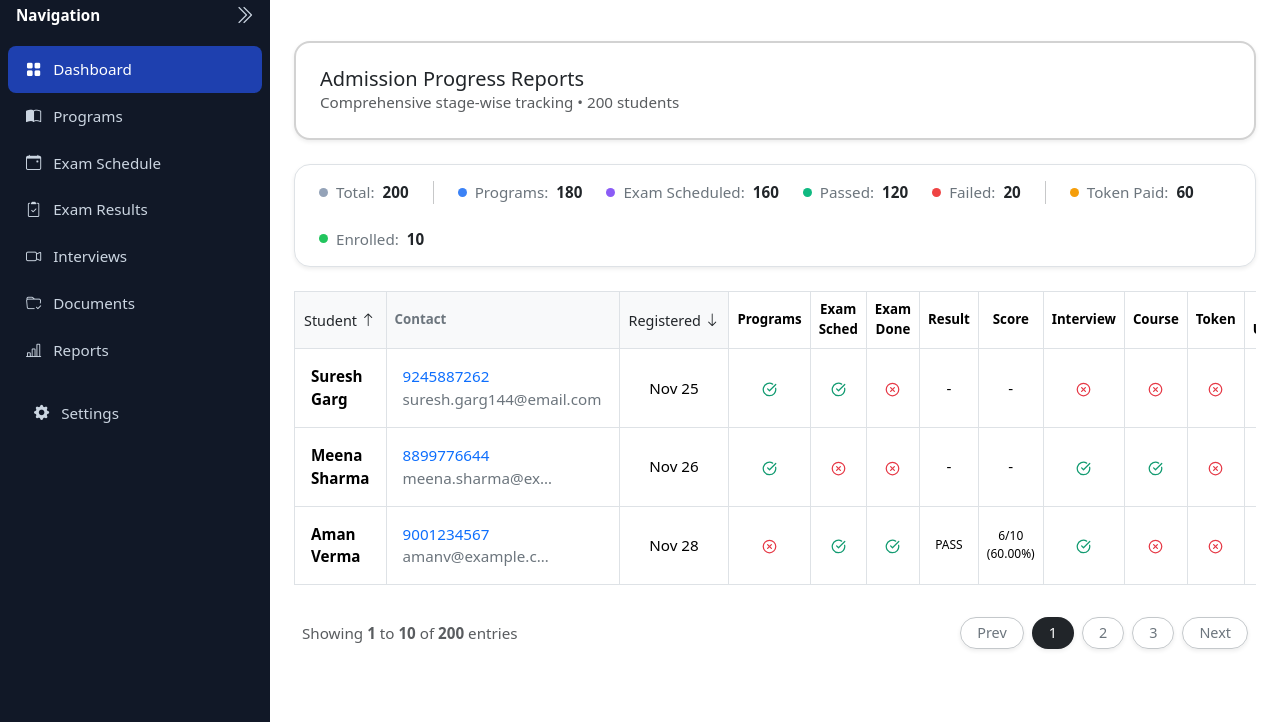
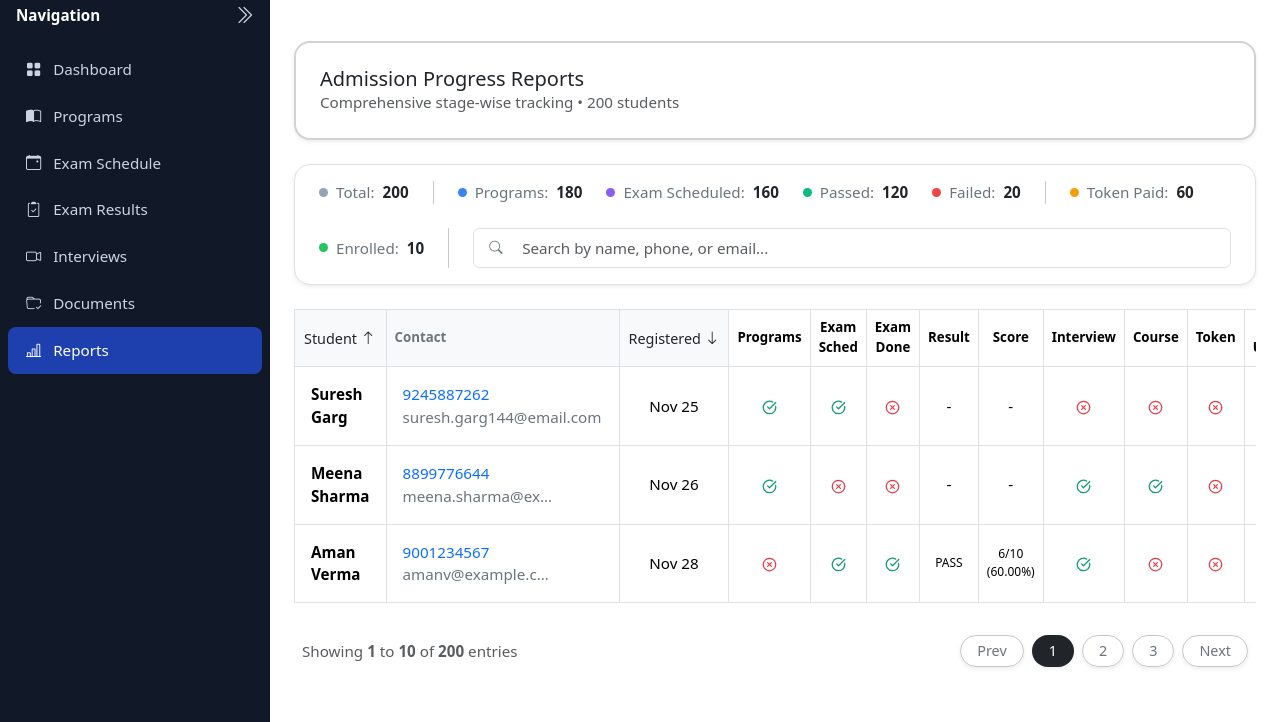
Before and after one commit to dhatchayani6/liveprojectlms, a PHP site: page /auth/admission/admin/reports.php in a window 1280 px wide. Shown: the part 78-800 px from the top of the page. Run offline with PHP 8.4, Linux system fonts and the light colour scheme.

Commit message:
added few changes in document

```diff
--- a/admission/admin/index.php
+++ b/admission/admin/index.php
@@ -175,7 +175,7 @@
 
                 <!-- DOCUMENT VERIFICATION -->
                 <div class="col-12 col-md-6">
-                    <a href="">
+                    <a href="documents-verification.php">
                         <div class="premium-card border border-2 rounded-4 p-4 position-relative overflow-hidden">
                             <div class="gradient-bg"></div>
 
@@ -196,7 +196,7 @@
 
                 <!-- ADMISSION REPORTS -->
                 <div class="col-12 col-md-6">
-                    <a href="">
+                    <a href="reports.php">
                         <div class="premium-card border border-2 rounded-4 p-4 position-relative overflow-hidden">
                             <div class="gradient-bg"></div>
 
--- a/admission/admin/reports.php
+++ b/admission/admin/reports.php
@@ -39,8 +39,18 @@
                 <!-- HEADER SECTION -->
                 <div class="col-12">
                     <div class="card border-2 rounded-4 p-4 shadow-sm page-header-card">
-                        <h4 class="mb-0 fs-5">Admission Progress Reports</h4>
-                        <span class="text-muted small">Comprehensive stage-wise tracking • 200 students</span>
+                        <div class="d-flex align-items-center">
+                            <!-- <a href="index.php">
+                                <button class="btn v-btn rounded-3 p-2">
+                                    <i class="bi bi-arrow-left"></i>
+                                </button>
+                            </a> -->
+
+                            <div>
+                                <h4 class="mb-0 fs-5">Admission Progress Reports</h4>
+                                <span class="text-muted small">Comprehensive stage-wise tracking • 200 students</span>
+                            </div>
+                        </div>
                     </div>
                 </div>
 
@@ -93,6 +103,16 @@
                                 <div class="stat-dot" style="background:#22c55e;"></div>
                                 <span class="text-secondary">Enrolled:</span>
                                 <span class="fw-bold text-dark">10</span>
+                            </div>
+
+                            <div class="vr"></div>
+
+                            <div class="d-flex align-items-center gap-2 flex-grow-1">
+                                <div class="position-relative w-100">
+                                    <i class="bi bi-search position-absolute top-50 translate-middle-y ms-3 text-secondary"></i>
+                                    <input type="text" class="form-control w-100 ps-5 py-2 rounded"
+                                        placeholder="Search by name, phone, or email...">
+                                </div>
                             </div>
                         </div>
 
--- a/admission/admin/sidebar.php
+++ b/admission/admin/sidebar.php
@@ -9,8 +9,6 @@
         <ul class="nav flex-column">
             <li><a class="nav-link text-white" href="index.php"><i class="bi bi-grid-fill me-2"></i> Dashboard</a>
             </li>
-            <!-- <li><a class="nav-link text-white" href="applications.php"><i class="bi bi-file-earmark-text me-2"></i>
-                    Applications</a></li> -->
             <li><a class="nav-link text-white" href="programs.php"><i class="bi bi-book-half me-2"></i> Programs</a>
             </li>
             <li><a class="nav-link text-white" href="exam_schedule.php"><i class="bi bi-calendar-event me-2"></i> Exam
@@ -19,15 +17,16 @@
                     Results</a></li>
             <li><a class="nav-link text-white" href="interviews.php"><i class="bi bi-camera-video me-2"></i>
                     Interviews</a></li>
-            <li><a class="nav-link text-white" href="documents.php"><i class="bi bi-folder-check me-2"></i>
+            <li><a class="nav-link text-white" href="documents-verification.php"><i class="bi bi-folder-check me-2"></i>
                     Documents</a></li>
             <li><a class="nav-link text-white" href="reports.php"><i class="bi bi-bar-chart-line me-2"></i> Reports</a>
             </li>
-            <li><a class="nav-link text-white" href="settings.php"><i class="bi bi-gear-fill me-2"></i> Settings</a>
-            </li>
+            <!-- <li><a class="nav-link text-white" href="settings.php"><i class="bi bi-gear-fill me-2"></i> Settings</a>
+            </li> -->
         </ul>
     </div>
 </div>
+
 <!-- Desktop Sidebar -->
 <div id="sidebar" class="d-none d-lg-block">
 
@@ -37,10 +36,8 @@
     </div>
 
     <ul class="nav flex-column px-2">
-        <li><a class="nav-link active" href="index.php"><i class="bi bi-grid-fill me-2"></i>
+        <li><a class="nav-link" href="index.php"><i class="bi bi-grid-fill me-2"></i>
                 <span>Dashboard</span></a></li>
-        <!-- <li><a class="nav-link" href="applications.php"><i class="bi bi-file-earmark-text me-2"></i>
-                <span>Applications</span></a></li> -->
         <li><a class="nav-link" href="programs.php"><i class="bi bi-book-half me-2"></i> <span>Programs</span></a></li>
         <li><a class="nav-link" href="exam_schedule.php"><i class="bi bi-calendar-event me-2"></i> <span>Exam
                     Schedule</span></a></li>
@@ -48,15 +45,15 @@
                     Results</span></a></li>
         <li><a class="nav-link" href="interviews.php"><i class="bi bi-camera-video me-2"></i>
                 <span>Interviews</span></a></li>
-        <li><a class="nav-link" href="documents.php"><i class="bi bi-folder-check me-2"></i> <span>Documents</span></a>
+        <li><a class="nav-link" href="documents-verification.php"><i class="bi bi-folder-check me-2"></i> <span>Documents</span></a>
         </li>
         <li><a class="nav-link" href="reports.php"><i class="bi bi-bar-chart-line me-2"></i> <span>Reports</span></a>
         </li>
     </ul>
 
-    <div class="mt-auto p-3">
+    <!-- <div class="mt-auto p-3">
         <a class="nav-link" href="settings.php"><i class="bi bi-gear-fill me-2"></i> <span>Settings</span></a>
-    </div>
+    </div> -->
 </div>
 
 
@@ -71,3 +68,16 @@
         toggleBtn.classList.toggle("bi-chevron-double-right");
     });
 </script>
+<script>
+    document.addEventListener("DOMContentLoaded", () => {
+        const currentPage = window.location.pathname.split("/").pop();
+
+        document.querySelectorAll('.nav-link').forEach(link => {
+            const linkPage = link.getAttribute('href');
+
+            if (linkPage === currentPage) {
+                link.classList.add("active");
+            }
+        });
+    });
+</script>
```
Also changed, not shown: admission/admin/documents-verification.php (+25 -8 lines).
